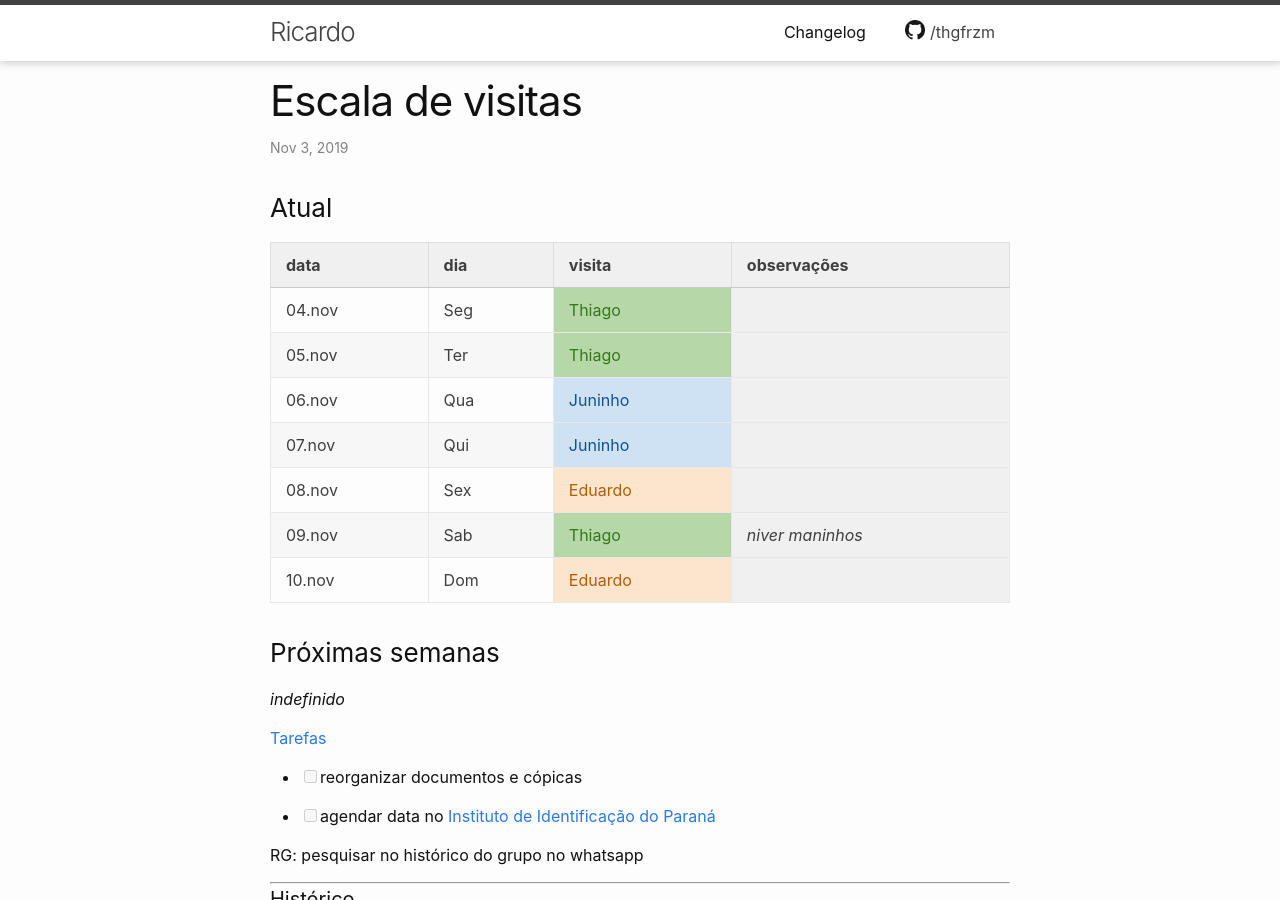
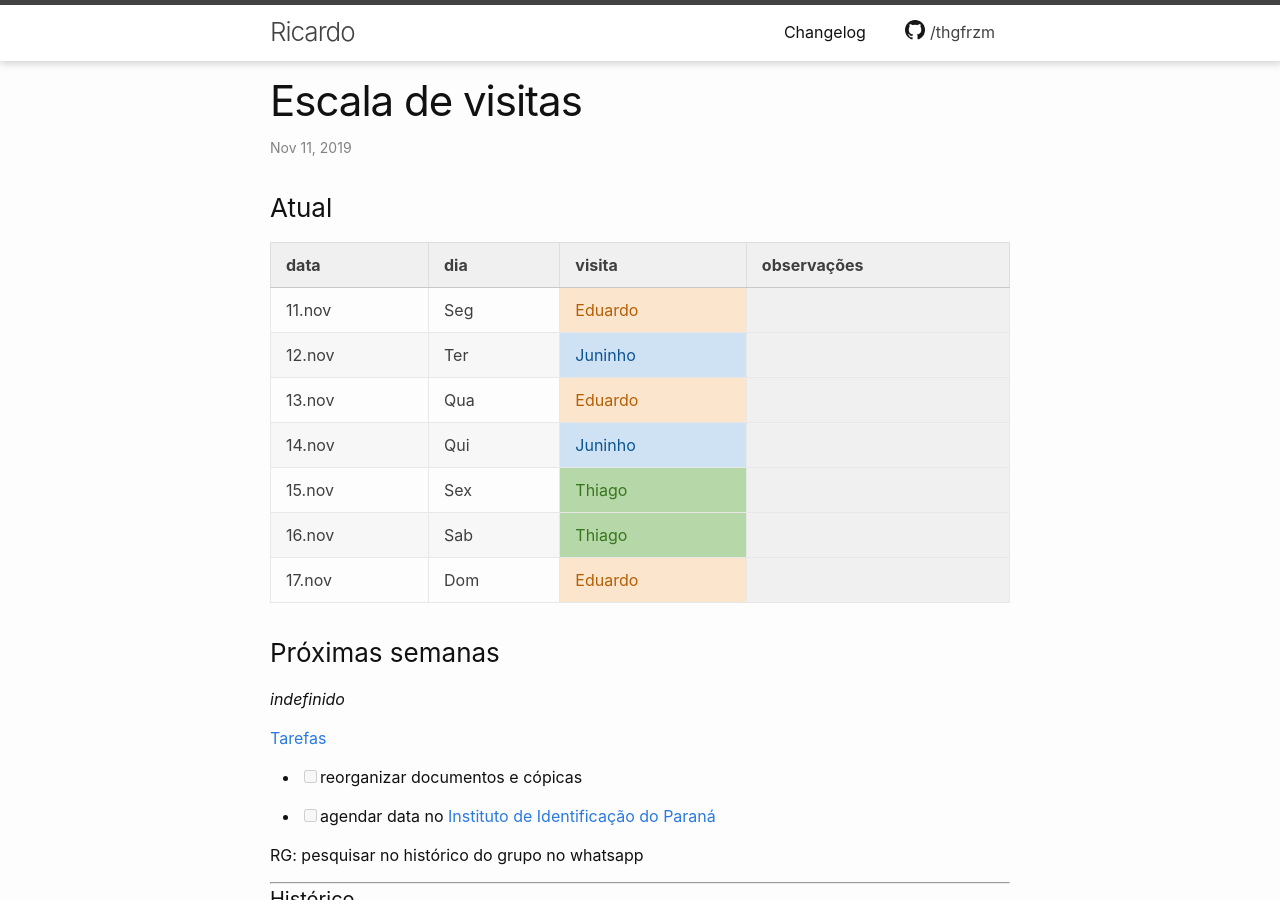
Before and after one commit to thgfrzm/ricardo, a Jekyll site: the page built from _posts/2018-12-23-escala-visitas.markdown, in a window 1280 px wide and 900 px high. Built offline with Jekyll 4.4.1, drawn with Linux system fonts in a browser that asks for light colours; some of the changed text lies outside the part shown.

Commit message:
Update 2018-12-23-escala-visitas.markdown

```diff
--- a/_posts/2018-12-23-escala-visitas.markdown
+++ b/_posts/2018-12-23-escala-visitas.markdown
@@ -1,7 +1,7 @@
 ---
 layout: post
 title:  "Escala de visitas"
-date:   2019-11-03 17:40:00 -0300
+date:   2019-11-11 17:40:00 -0300
 categories: agenda
 ---
 
@@ -9,13 +9,13 @@ categories: agenda
 
 | data   | dia | visita  | observações      |
 | ------ | --- | ------- | ---------------- |
-| 04.nov | Seg | Thiago  |                  |
-| 05.nov | Ter | Thiago  |                  |
-| 06.nov | Qua | Juninho |                  |
-| 07.nov | Qui | Juninho |                  |
-| 08.nov | Sex | Eduardo |                  |
-| 09.nov | Sab | Thiago  | _niver maninhos_ |
-| 10.nov | Dom | Eduardo |                  |
+| 11.nov | Seg | Eduardo |                  |
+| 12.nov | Ter | Juninho |                  |
+| 13.nov | Qua | Eduardo |                  |
+| 14.nov | Qui | Juninho |                  |
+| 15.nov | Sex | Thiago  |                  |
+| 16.nov | Sab | Thiago  |                  |
+| 17.nov | Dom | Eduardo |                  |
 
 ### Próximas semanas
 
@@ -359,3 +359,10 @@ RG: pesquisar no histórico do grupo no whatsapp
 | 01.nov | Sex | Thiago      |                     |
 | 02.nov | Sab | Thiago      | _finados_           |
 | 03.nov | Dom | Juninho     |                     |
+| 04.nov | Seg | Thiago  |                  |
+| 05.nov | Ter | Thiago  |                  |
+| 06.nov | Qua | Juninho |                  |
+| 07.nov | Qui | Juninho |                  |
+| 08.nov | Sex | Eduardo |                  |
+| 09.nov | Sab | Thiago  | _niver maninhos_ |
+| 10.nov | Dom | Eduardo |                  |
```
